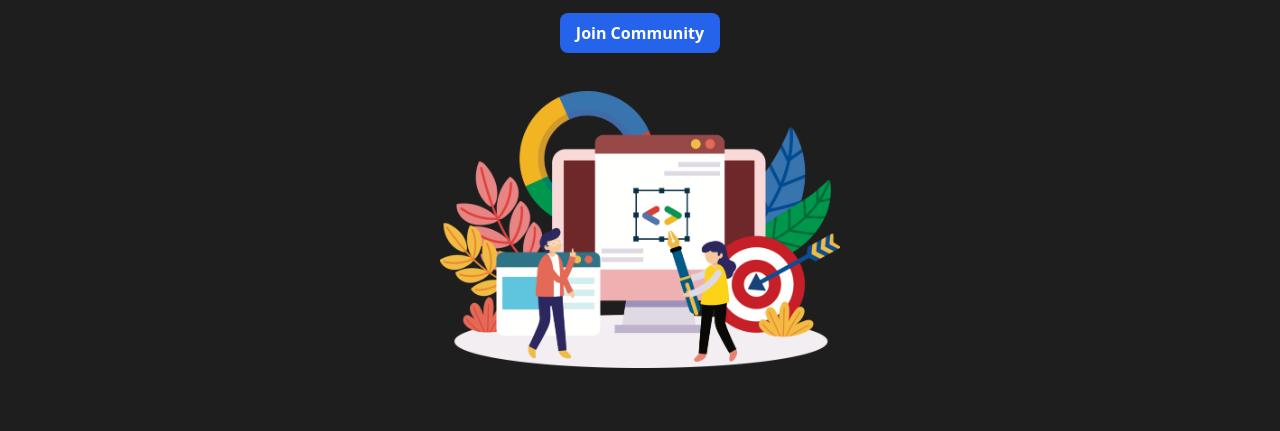
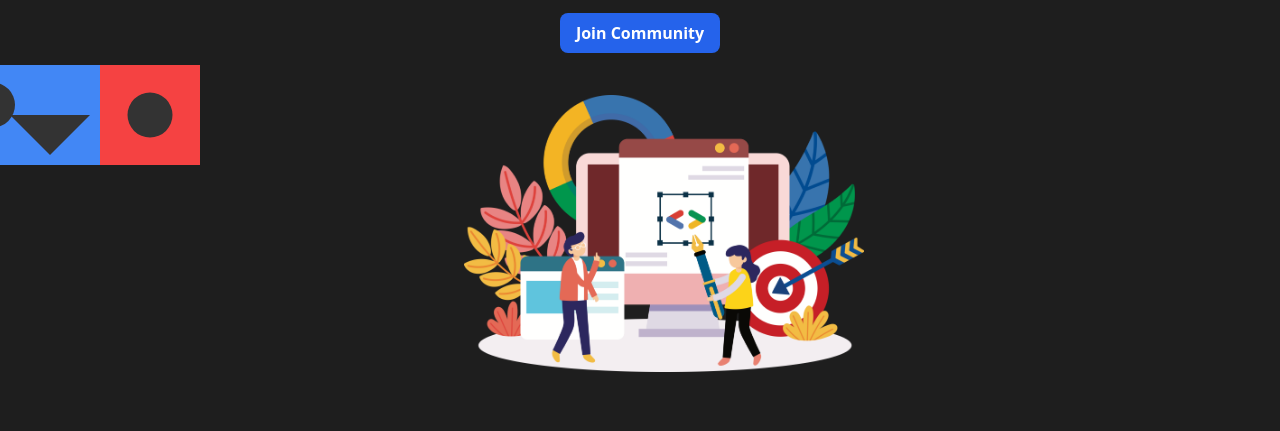
Before and after one commit to GDG-IILM/web_gdg_iilm, a website: page landing-page.html in a window 1280 px wide. Shown: the part 344-775 px from the top of the page. Drawn offline with nearby package versions, Linux system fonts and the light colour scheme; files that its build step writes are made by us from their sources.

Commit message:
added elements

```diff
--- a/landing-page.html
+++ b/landing-page.html
@@ -66,7 +66,7 @@
                       </a>
                   </li>
                   <li>
-                      <a href="public/meetTheTeam/meet-our-team.html" class="relative text-white group">
+                      <a href="public/meetTheTeam/meetOurTeam.html" class="relative text-white group">
                           <span class="relative inline-block transition-transform duration-300 transform group-hover:text-green-500 group-hover:-translate-y-1">
                               Team
                           </span>
@@ -105,7 +105,7 @@
         </div>
       </div>
 
-    <section class="flex justify-center mt-[-6rem]">
+    <section class="mt-[-6rem]">
         <div class="flex items-center flex-wrap flex-col">
             <div class="gdg-logo">
                 <img src="assets/landingPage/gdg-logo.svg" alt="GDG Logo" />
@@ -117,7 +117,19 @@
             <button type="button" class="w-40 bg-blue-600 rounded-lg m-2 p-2">
                 <strong class="hover:text-gray-300">Join Community</strong>
             </button>
-            <div class="home-img">
+        </div>
+
+        <div class="flex mt-1">
+          <div class="element-2 mr-2">
+            <div class="left-section">
+              <div class="left-circle"></div>
+              <div class="black-triangle"></div>
+            </div>
+            <div class="right-section">
+              <div class="right-circle"></div>
+            </div>
+          </div>
+            <div class="home-img ml-64">
                 <img src="assets/landingPage/HomePage.png" alt="GDG IILM Homepage Image" />
             </div>
         </div>
@@ -131,15 +143,15 @@
             <div class="flex w-full h-60 mt-8 p-10 justify-center">
               <div class="dev flex justify-center items-center flex-col">
                 <img src="assets/landingPage/dev-img.svg" alt="Development">
-                <p>Development</p>
+                <p class=""><strong>Development</strong></p>
               </div>
               <div class="prog flex justify-center items-center flex-col">
                 <img src="assets/landingPage/prog-img.svg" alt="Programming">
-                <p class="mt-11">Programming</p>
+                <p class="mt-11 "><strong>Programming</strong></p>
               </div>
               <div class="desg flex justify-center items-center flex-col ">
                 <img src="assets/landingPage/desg-img.svg" alt="Designing" class="ml-5">
-                <p>Designing</p>
+                <p class=""><strong>Designing</strong></p>
               </div>
             </div>
         </div>
@@ -152,7 +164,7 @@
                     <h1 class="text-3xl font-bold m-3 ">MEET THE TEAM</h1>
                 </div>
 
-                <div class="container flex gap-1 overflow-x-scroll">
+                <div class="container flex gap-1 overflow-x-scroll scroll-container ">
                     <!-- Card 1 -->
                     <div class="profile-card hover:scale-105 transition ease-in-out">
                       <div class="profile-photo">
@@ -311,8 +323,9 @@
       </div>
     </section>
 
+    <section class="h-96">
 
-
+    </section>
 
     <script src="https://unpkg.com/aos@next/dist/aos.js"></script>
     <script>
--- a/style.css
+++ b/style.css
@@ -110,6 +110,7 @@ nav{
   transform: translateX(-50%);
 } */
 
+/* element 1 */
 .element-1 {
   position: relative;
   display: flex;
@@ -157,9 +158,61 @@ nav{
   background-color: #264D8E;
 }
 
+/* /element 2 */
+.element-2 {
+  position: relative;
+  width: 200px;
+  height: 100px;
+  display: flex;
+}
+.left-section {
+  flex: 1;
+  background-color: #4287f5;
+  position: relative;
+}
+.right-section {
+  flex: 1;
+  background-color: #f54242;
+  position: relative;
+}
+.left-circle {
+  position: absolute;
+  left: -30px;
+  top: 40%;
+  transform: translateY(-50%);
+  width: 45px;
+  height: 45px;
+  background-color: #333;
+  border-radius: 50%;
+}
+.black-triangle {
+  position: absolute;
+  bottom: 10px;
+  left: 50%;
+  transform: translateX(-50%);
+  width: 0;
+  height: 0;
+  border-left: 40px solid transparent;
+  border-right: 40px solid transparent;
+  border-top: 40px solid #333;
+}
+.right-circle {
+  position: absolute;
+  top: 50%;
+  left: 50%;
+  transform: translate(-50%, -50%);
+  width: 45px;
+  height: 45px;
+  background-color: #333;
+  border-radius: 50%;
+}
 
 
 /* Meet the team section */
+
+/* Scroll bar */
+
+
 
 .profile-card {
     background-color: #fff;
```
